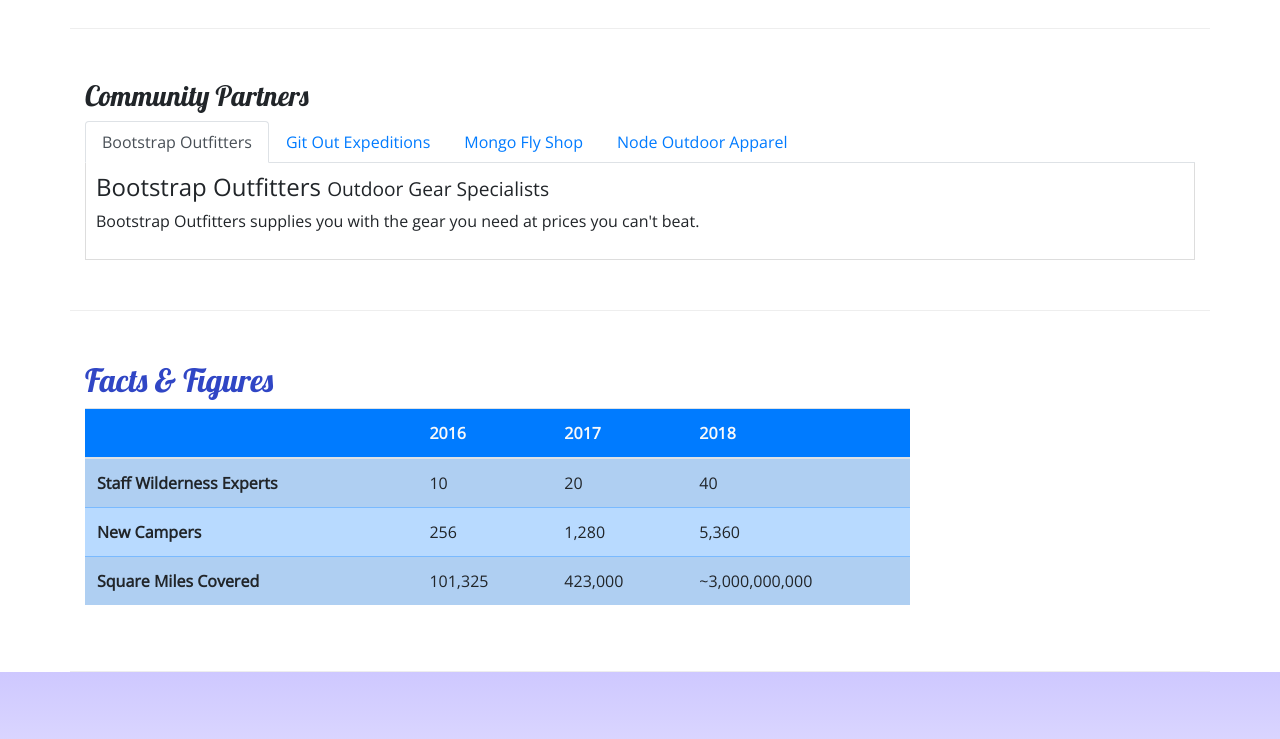
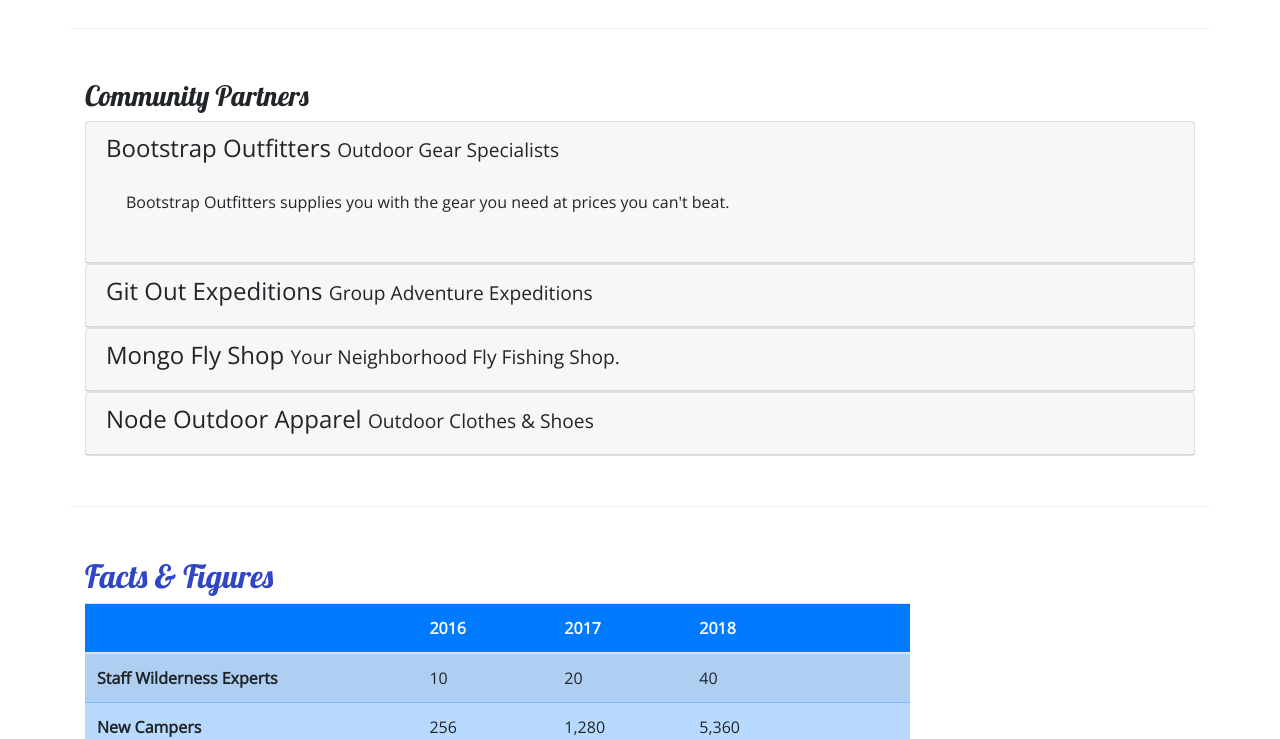
Before and after one commit to g-galvez2018/NuCamp-Bootstrap, a website: page aboutus.html in a window 1280 px wide. Shown: the part 800-1539 px from the top of the page. Drawn offline with nearby package versions, Linux system fonts and the light colour scheme.

Commit message:
Added collapse and accordion

```diff
--- a/aboutus.html
+++ b/aboutus.html
@@ -108,53 +108,56 @@
         <div class="row row-content">
             <div class="col">
                 <h3>Community Partners</h3>
-                <ul class="nav nav-tabs">
-                    <li class="nav-item">
-                        <a class="nav-link active" href="#bootstrap" role="tab" data-toggle="tab">Bootstrap Outfitters</a>
-                    </li>
-                    <li class="nav-item">
-                        <a class="nav-link" href="#git" role="tab" data-toggle="tab">Git Out Expeditions</a>
-                    </li>
-                    <li class="nav-item">
-                        <a class="nav-link" href="#mongo" role="tab" data-toggle="tab">Mongo Fly Shop</a>
-                    </li>
-                    <li class="nav-item">
-                        <a class="nav-link" href="#node" role="tab" data-toggle="tab">Node Outdoor Apparel</a>
-                    </li>
-                </ul>
-
-                <div class="tab-content">
-                    <div role="tabpanel" class="tab-pane fade show active" id="bootstrap">
-                        <h4>Bootstrap Outfitters <small>Outdoor Gear Specialists</small></h4>
-                        <p class="d-none d-sm-block">Bootstrap Outfitters supplies you with the gear you need at prices you can't beat.
-                        </p>
+                <div id="accordion">
+                    <div class="card">
+                        <div role="tab" class="card-header">
+                            <h4>
+                                <a data-toggle="collapse" data-target="#bootstrap">Bootstrap Outfitters <small>Outdoor Gear Specialists</small></a>
+                            </h4>
+                            <div class="collapse show" id="bootstrap" data-parent="#accordion">
+                                <div class="card-body">
+                                    <p class="d-none d-sm-block">Bootstrap Outfitters supplies you with the gear you need at prices you can't beat.</p>
+                                </div>
+                            </div>
+                        </div>
                     </div>
-                    <div role="tabpanel" class="tab-pane fade" id="git">
-                        <h4>Git Out Expeditions <small>Group Adventure Expeditions</small></h4>
-                        <p class="d-none d-sm-block">Join Git Out Expeditions to explore new horizons with a group of other adventurers!
-                        </p>
+                    <div class="card">
+                        <div role="tab" class="card-header">
+                            <h4>
+                                <a class="collapsed" data-toggle="collapse" data-target="#git">Git Out Expeditions <small>Group Adventure Expeditions</small></a>
+                            </h4>
+                            <div class="collapse" id="git" data-parent="#accordion">
+                                <div class="card-body">
+                                    <p class="d-none d-sm-block">Join Git Out Expeditions to explore new horizons with a group of other adventurers!</p>
+                                </div>
+                            </div>
+                        </div>
                     </div>
-                    <div role="tabpanel" class="tab-pane fade" id="mongo">
-                        <h4>Mongo Fly Shop <small>Your Neighborhood Fly Fishing Shop.</small></h4>
-                        <p class="d-none d-sm-block">Need a new fishing pole, a tacklebox, or flies of all kinds? Stop by Mongo Fly
-                            Shop.</p>
+                    <div class="card">
+                        <div role="tab" class="card-header">
+                            <h4>
+                                <a class="collapsed" data-toggle="collapse" data-target="#mongo">Mongo Fly Shop <small>Your Neighborhood Fly Fishing Shop.</small></a>
+                            </h4>
+                            <div class="collapse" id="mongo" data-parent="#accordion">
+                                <div class="card-body">
+                                    <p class="d-none d-sm-block">Need a new fishing pole, a tacklebox, or flies of all kinds? Stop by Mongo Fly Shop.</p>
+                                </div>
+                            </div>
+                        </div>
                     </div>
-                    <div role="tabpanel" class="tab-pane fade" id="node">
-                        <h4>Node Outdoor Apparel <small>Outdoor Clothes & Shoes</small></h4>
-                        <p class="d-none d-sm-block">From polar fleeces to swimsuits, hiking boots to waders, a visit to Node will be
-                            sure to get you covered.</p>
+                    <div class="card">
+                        <div role="tab" class="card-header">
+                            <h4>
+                                <a class="collapsed" data-toggle="collapse" data-target="#node">Node Outdoor Apparel <small>Outdoor Clothes & Shoes</small></a>
+                            </h4>
+                            <div class="collapse" id="node" data-parent="#accordion">
+                                <div class="card-body">
+                                    <p class="d-none d-sm-block">From polar fleeces to swimsuits, hiking boots to waders, a visit to Node will be sure to get you covered.</p>
+                                </div>
+                            </div>
+                        </div>
                     </div>
                 </div>
-
-
-                <!--<h4>Bootstrap Outfitters <small>Outdoor Gear Specialists</small></h4>
-                <p class="d-none d-sm-block">Bootstrap Outfitters supplies you with the gear you need at prices you can't beat.</p>
-                <h4>Git Out Expeditions <small>Group Adventure Expeditions</small></h4>
-                <p class="d-none d-sm-block">Join Git Out Expeditions to explore new horizons with a group of other adventurers!</p>
-                <h4>Mongo Fly Shop <small>Your Neighborhood Fly Fishing Shop</small></h4>
-                <p class="d-none d-sm-block">Need a new fishing pole, a tacklebox, or flies of all kinds? Stop by Mongo Fly Shop.</p>
-                <h4>Node Outdoor Apparel <small>Outdoor Clothes & Shoes</small></h4>
-                <p class="d-none d-sm-block">From polar fleeces to swimsuits, hiking boots to waders, a visit to Node will be sure to get you covered.</p> -->
             </div>
         </div>
 
```
